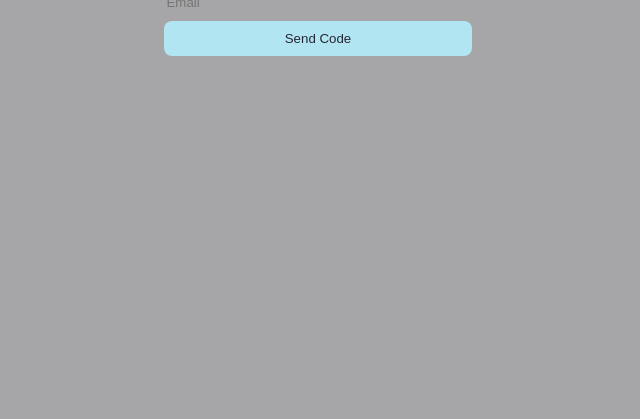
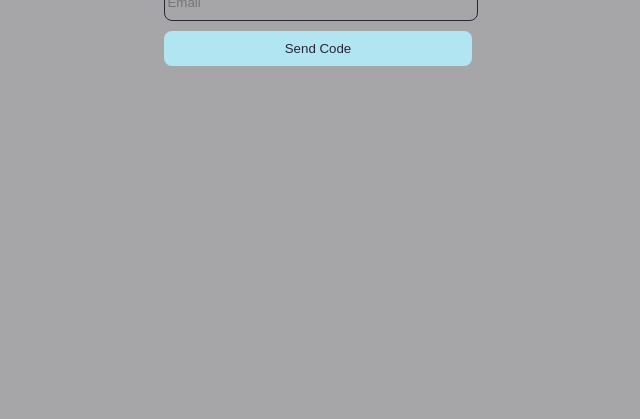
Before and after one commit to Olamide-Olosunde/Reset-Password, a plain HTML site: page index.html in a window 1280 px wide. Shown: the part 381-800 px from the top of the page, without its empty margins (322-962 px from the left). Drawn offline with nearby package versions, Linux system fonts and the light colour scheme.

Commit message:
fixed borderless email input

```diff
--- a/main.css
+++ b/main.css
@@ -63,7 +63,7 @@ form{
     flex-direction: column;
     width: 80%;
 }
-.passwordBox{
+.passwordBox, #email{/*put email there because it's basically the same setting*/
     width: 100%;
     border-style: solid;
     display: flex;
@@ -107,10 +107,10 @@ input{
     /* height: 33.3px; */
 }
 input:focus{
-    outline: none;
+  outline: none;
 }
 input::selection{
-    background-color: #CECECE;
+  background-color: #CECECE;
 }
 input:-webkit-autofill{
   -webkit-box-shadow: 0 0 0 1000px var(--bg-color) inset !important;
```
